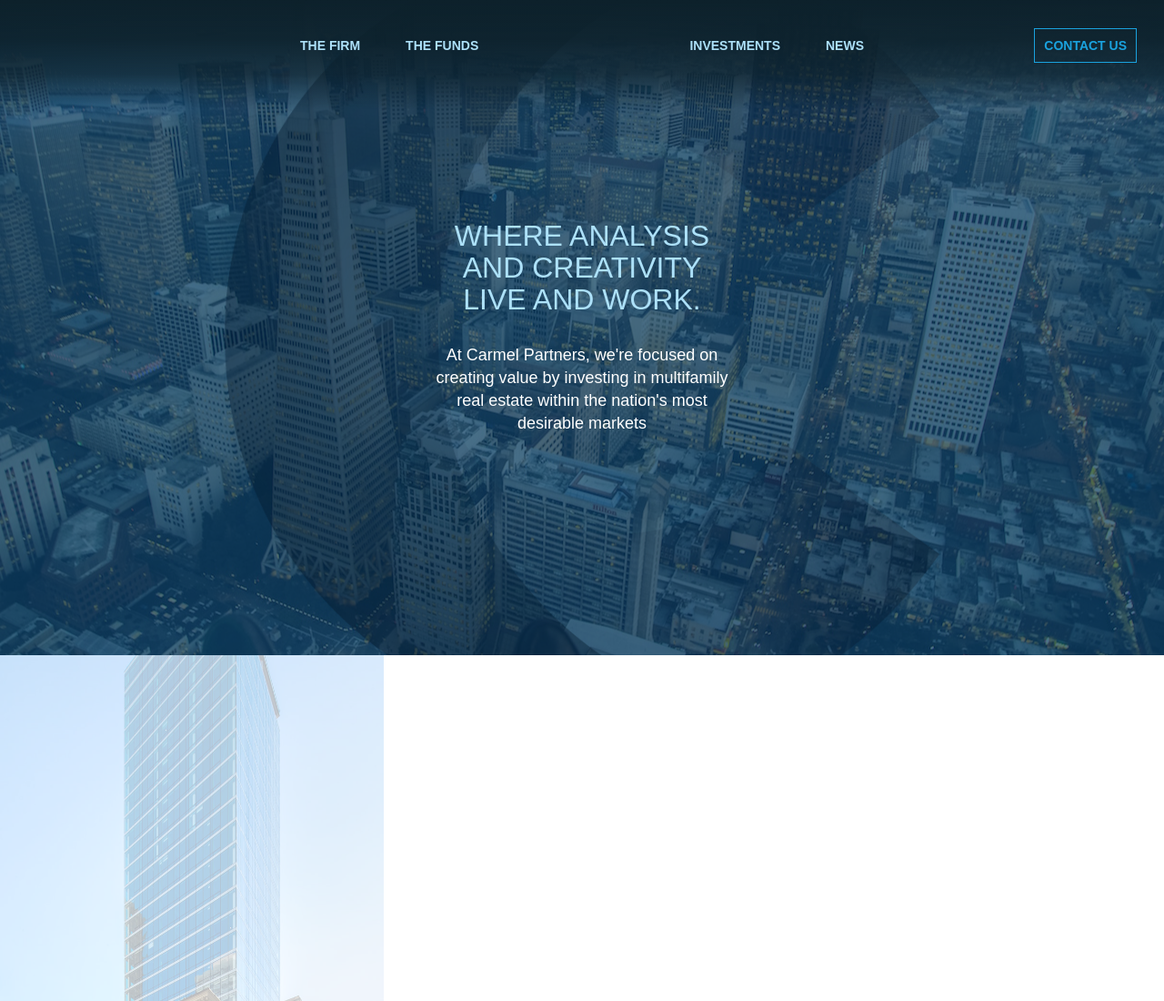
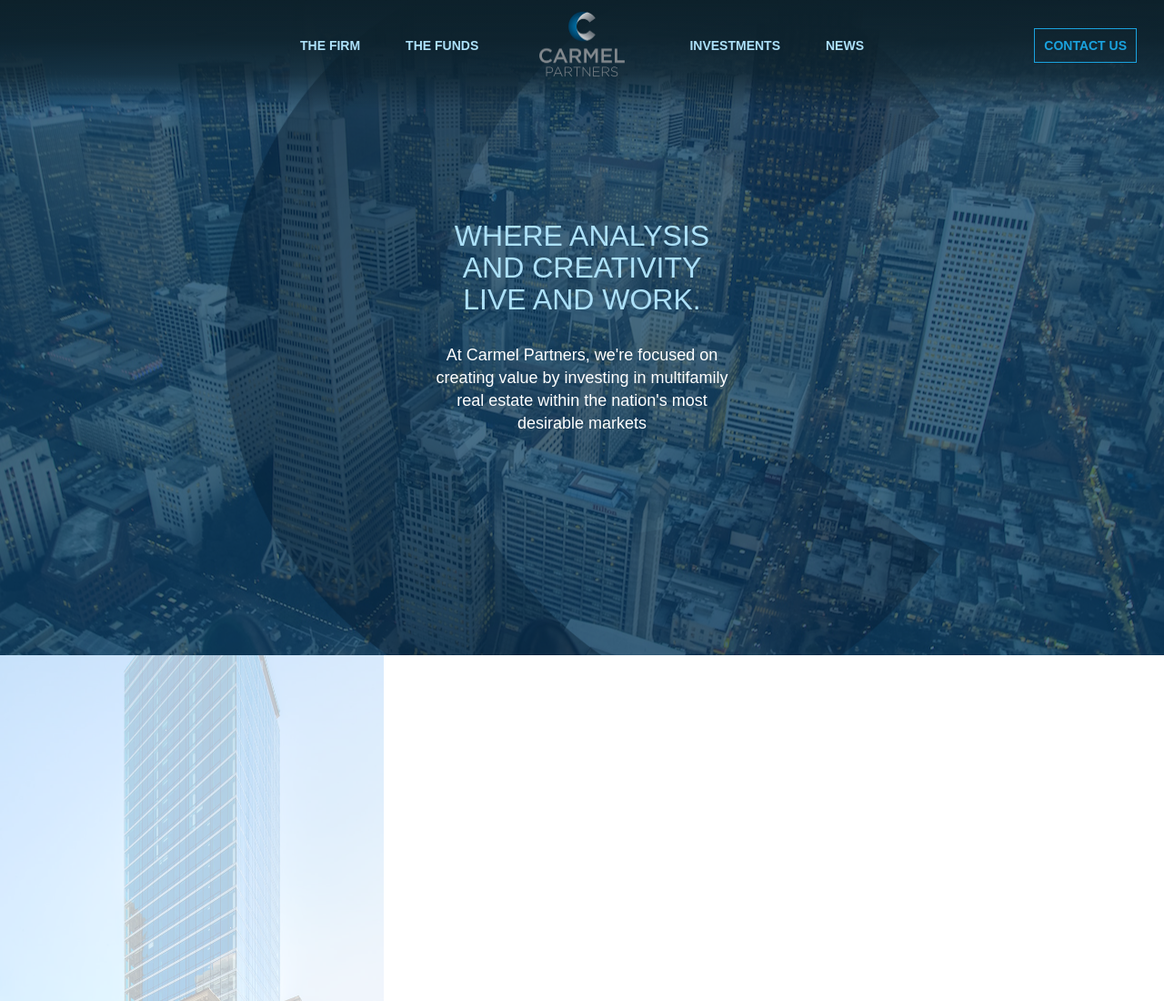
Before and after one commit to maureenv/sass-practice, a website: page index.html in a window 1280 px wide. Shown: the top 1100 px of the page at 91% size. Drawn offline with Linux system fonts and the light colour scheme.

Commit message:
navbar work

```diff
--- a/app/scss/_nav.scss
+++ b/app/scss/_nav.scss
@@ -66,4 +66,21 @@
     border: 1px solid $text-blue;
   }
 
+  .logo {
+    background: url('../images/logo-secondary.png') no-repeat;
+    width: 100px;
+    height: 100px;
+    background-size: 100%;
+    position: relative;
+    top: 0;
+    left: 0;
+    margin: auto;
+    margin-top: 10px;
+  }
+
+  .home-link{
+    padding: 0px;
+    border: none;
+  }
+
 }
--- a/app/scss/main.scss
+++ b/app/scss/main.scss
@@ -2,6 +2,7 @@
 @import "base";
 @import "typography";
 @import "nav";
+@import "button";
 
 
 /* styling for header content */
--- a/index.html
+++ b/index.html
@@ -17,6 +17,7 @@
           <li class="head-li li-right"><a href="#invest"> Investments </a></li>
         </ul>
         <div class="contact"><a href="#contact"> Contact Us </a></div>
+        <a href="#home" class="home-link"><div class="logo"></div></a>
       </nav>
       <div class="masthead-bg"></div>
       <div class="overlayc"></div>
```
Also changed, not shown: app/css/main.css, app/scss/_button.scss (added). Lines whose indentation alone changed are shown as unchanged.
